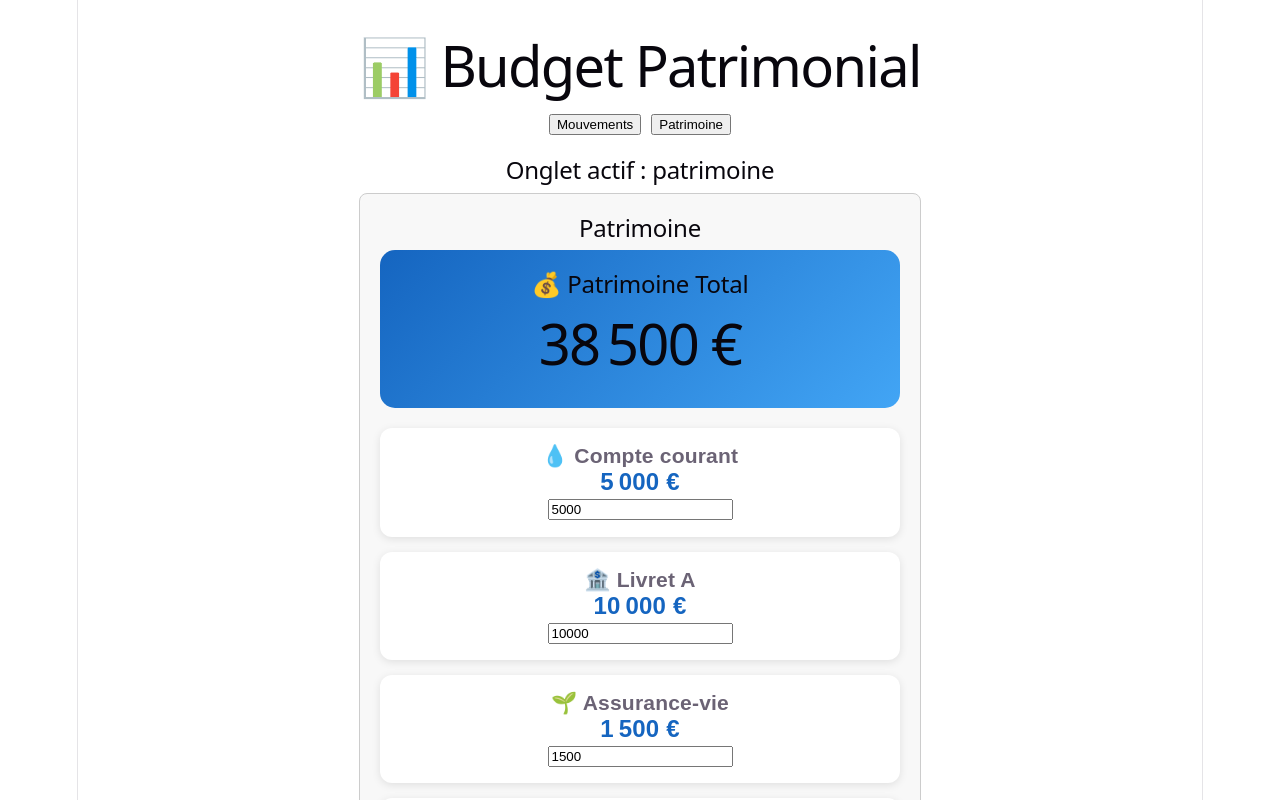
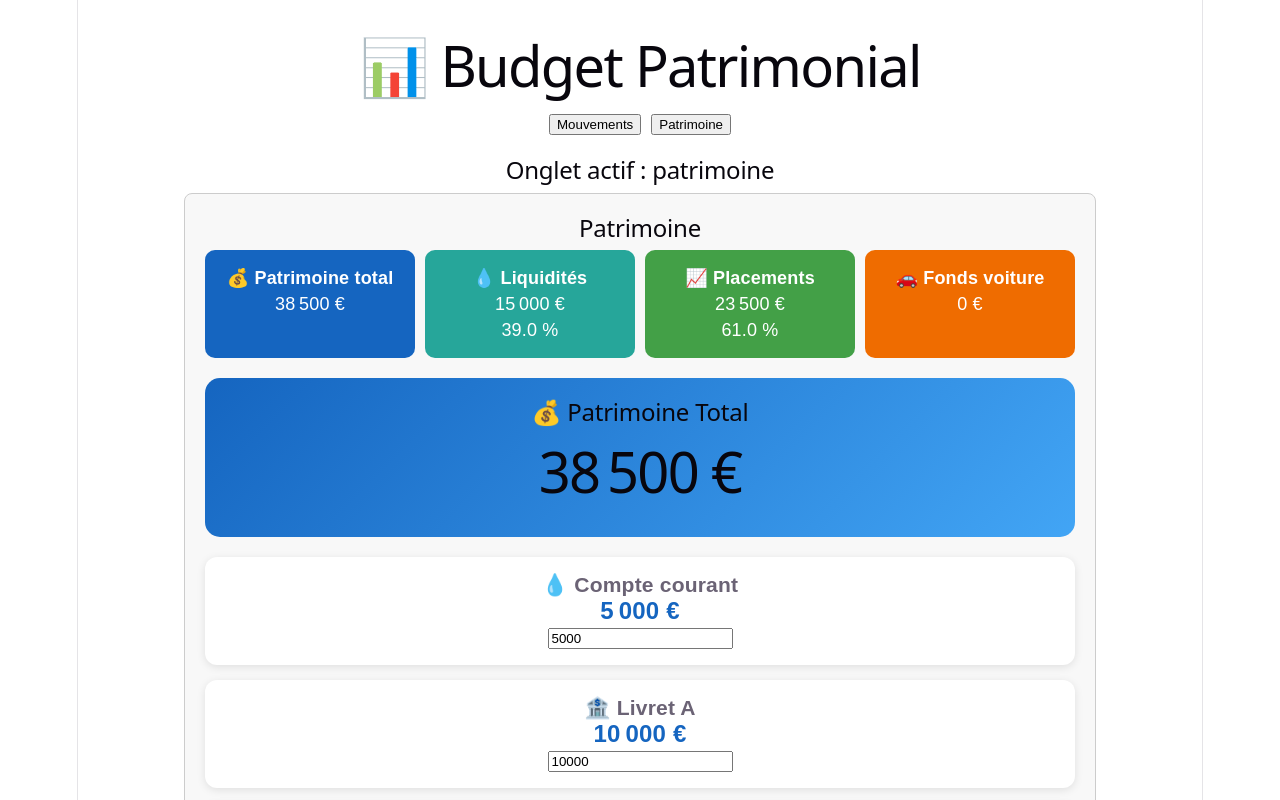
Before and after one commit to Sirkis99/budget-patrimonial, a React (Vite) app in the folder budget-patrimonial/: page / in a window 1280 px wide. Both pictures are taken after a click on the button "Patrimoine". Shown: the top 800 px of the page. Built offline with nearby package versions, Linux system fonts and the light colour scheme.

Commit message:
Formulaire onglet Patrimoine V5

```diff
--- a/budget-patrimonial/src/App.jsx
+++ b/budget-patrimonial/src/App.jsx
@@ -202,6 +202,34 @@ const [patrimoine, setPatrimoine] = useState(() => {
         fondsVoiture: 0,
       };
 });
+
+const liquidites =
+  patrimoine.compteCourant +
+  patrimoine.livretA;
+
+const placements =
+  patrimoine.assuranceVie +
+  patrimoine.pee +
+  patrimoine.per;
+
+const fondsVoiture =
+  patrimoine.fondsVoiture;
+
+const patrimoineTotal =
+  liquidites +
+  placements +
+  fondsVoiture;
+
+const pctLiquidites =
+  patrimoineTotal > 0
+    ? (liquidites / patrimoineTotal) * 100
+    : 0;
+
+const pctPlacements =
+  patrimoineTotal > 0
+    ? (placements / patrimoineTotal) * 100
+    : 0;
+
   const [mouvements, setMouvements] = useState(() => {
   const sauvegarde =
     localStorage.getItem("budget-mouvements");
@@ -227,6 +255,13 @@ const [patrimoine, setPatrimoine] = useState(() => {
       JSON.stringify(mouvements)
     );
   }, [mouvements]);
+
+useEffect(() => {
+  localStorage.setItem(
+    "budget-patrimoine",
+    JSON.stringify(patrimoine)
+  );
+}, [patrimoine]);
 
   useEffect(() => {
   localStorage.setItem(
@@ -483,6 +518,75 @@ const [patrimoine, setPatrimoine] = useState(() => {
     }}
   >
     <h2>Patrimoine</h2>
+
+<div
+  style={{
+    display: "flex",
+    gap: "10px",
+    flexWrap: "wrap",
+    marginBottom: "20px",
+  }}
+>
+  <div
+    style={{
+      backgroundColor: "#1565c0",
+      color: "white",
+      padding: "15px",
+      borderRadius: "10px",
+      minWidth: "180px",
+    }}
+  >
+    <strong>💰 Patrimoine total</strong>
+    <br />
+    {formatEuros(patrimoineTotal)} €
+  </div>
+
+  <div
+    style={{
+      backgroundColor: "#26a69a",
+      color: "white",
+      padding: "15px",
+      borderRadius: "10px",
+      minWidth: "180px",
+    }}
+  >
+<strong>💧 Liquidités</strong>
+<br />
+{formatEuros(liquidites)} €
+<br />
+{pctLiquidites.toFixed(1)} %
+  </div>
+
+  <div
+    style={{
+      backgroundColor: "#43a047",
+      color: "white",
+      padding: "15px",
+      borderRadius: "10px",
+      minWidth: "180px",
+    }}
+  >
+<strong>📈 Placements</strong>
+<br />
+{formatEuros(placements)} €
+<br />
+{pctPlacements.toFixed(1)} %
+  </div>
+
+  <div
+    style={{
+      backgroundColor: "#ef6c00",
+      color: "white",
+      padding: "15px",
+      borderRadius: "10px",
+      minWidth: "180px",
+    }}
+  >
+    <strong>🚗 Fonds voiture</strong>
+    <br />
+    {formatEuros(fondsVoiture)} €
+  </div>
+</div>
 
 <div
   style={{
```
